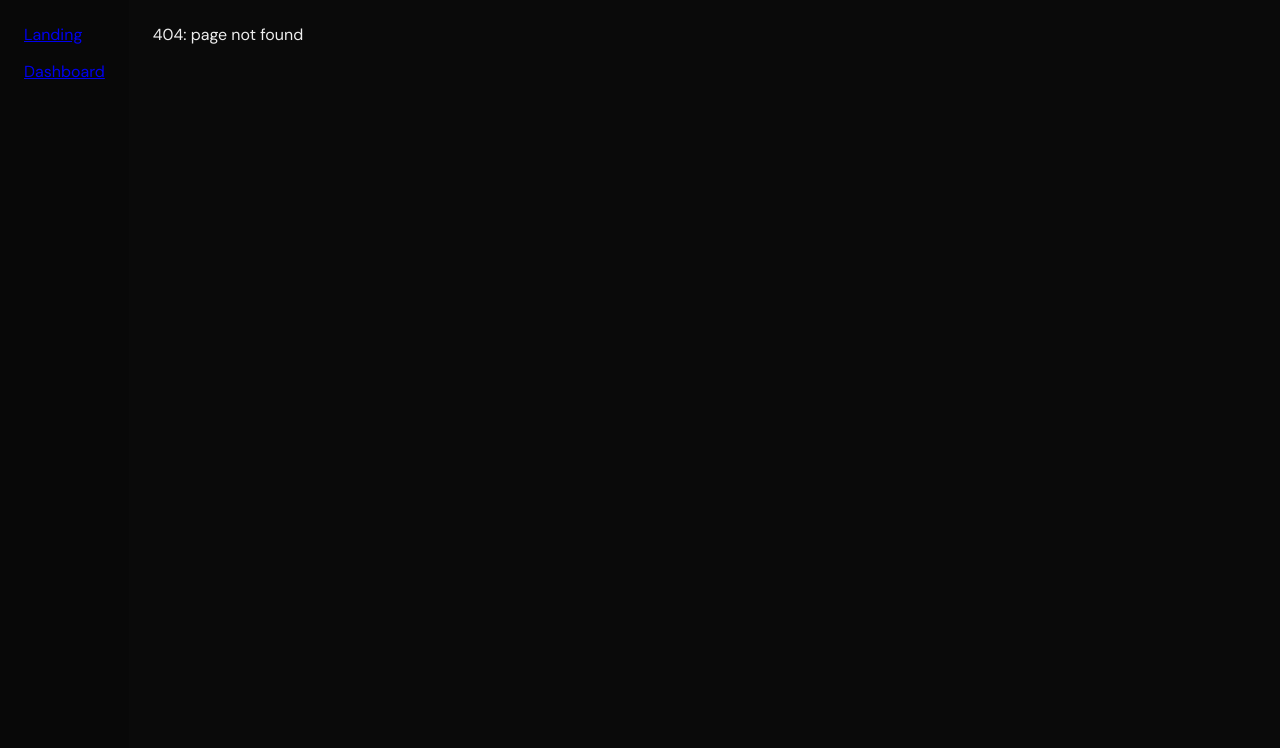
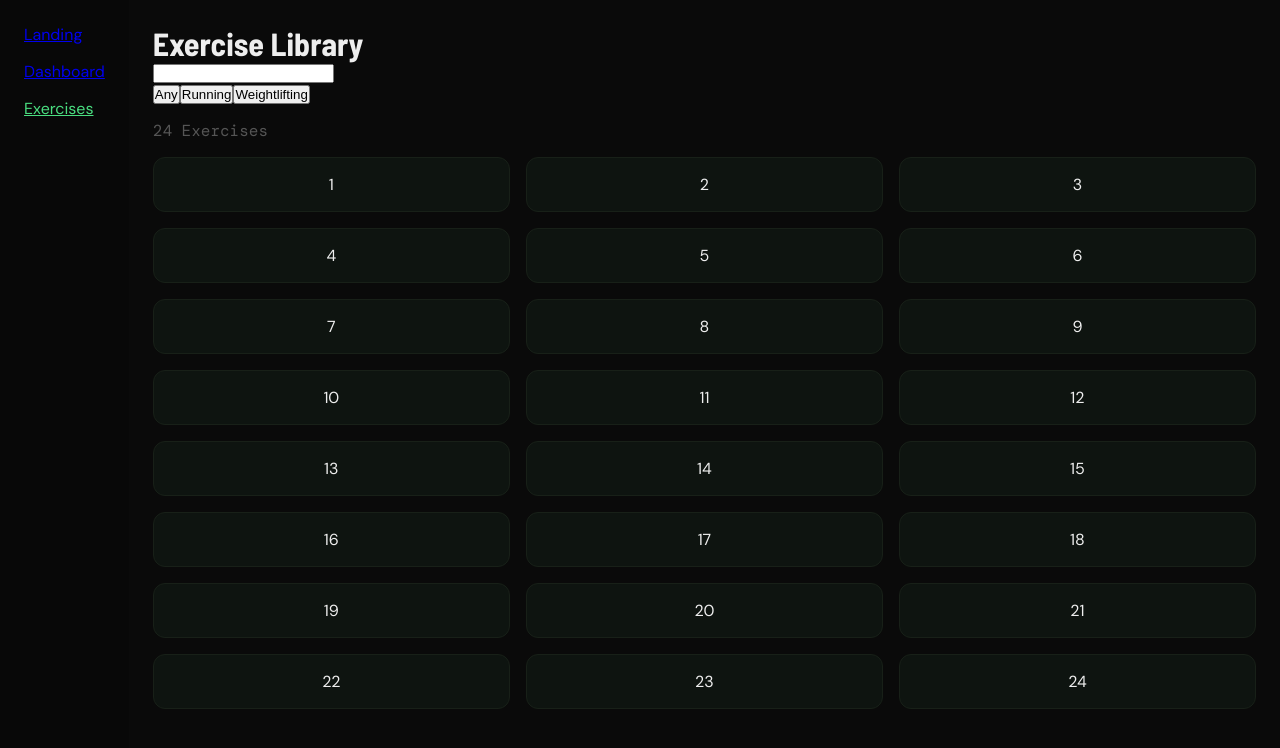
Before and after one commit to WitherMite/exercise-tracker-browser, a React (Vite) app: page /exercises in a window 1280 px wide. Before the commit this address had no page. Shown: the top 748 px of the page. Built offline with nearby package versions, Linux system fonts and the light colour scheme; a web font is replaced by a local one.

Commit message:
Create structure of exercise list

```diff
--- a/src/components/navbar/Navbar.module.css
+++ b/src/components/navbar/Navbar.module.css
@@ -23,7 +23,7 @@
         position: fixed;
         bottom: 0;
         width: 100svw;
-        min-width: min-content;
+        min-width: 100%;
     }
 
     .navTrack,
--- a/src/components/navbar/Navbar.tsx
+++ b/src/components/navbar/Navbar.tsx
@@ -9,6 +9,10 @@ const links = [
     {
         path: "/home",
         childNode: "Dashboard",
+    },
+    {
+        path: "/exercises",
+        childNode: "Exercises",
     },
 ] as const;
 
--- /dev/null
+++ b/src/components/search-header/SearchHeader.tsx
@@ -0,0 +1,38 @@
+import style from "./SearchHeader.module.css";
+
+interface Props {
+    className: string;
+    label: string;
+    categories: {
+        id: number;
+        name: string;
+    }[];
+}
+
+// todo: Make a good ux for searching and narrowing by category
+export default function SearchHeader({ className, label, categories }: Props) {
+    return (
+        <header className={className}>
+            <h1>{label}</h1>
+            <form action="">
+                <input
+                    type="search"
+                    name="q"
+                    id="exercise_search"
+                    className={style.searchbar}
+                />
+                <div>
+                    {categories.map((category) => (
+                        <button
+                            type="button"
+                            key={category.id}
+                            className={style.categoryBtn}
+                        >
+                            {category.name}
+                        </button>
+                    ))}
+                </div>
+            </form>
+        </header>
+    );
+}
--- a/src/router.tsx
+++ b/src/router.tsx
@@ -1,7 +1,8 @@
 import { createBrowserRouter } from "react-router";
-import Landing from "./views/landing/Landing";
 import PageNotFound from "./errors/PageNotFound";
 import Dashboard from "./views/dashboard/Dashboard";
+import Exercises from "./views/exercises/Exercises";
+import Landing from "./views/landing/Landing";
 import App from "./App";
 
 const router = createBrowserRouter([
@@ -22,6 +23,14 @@ const router = createBrowserRouter([
             </App>
         ),
     },
+    {
+        path: "/exercises",
+        element: (
+            <App>
+                <Exercises />
+            </App>
+        ),
+    },
 ]);
 
 export default router;
--- /dev/null
+++ b/src/views/exercises/Exercises.module.css
@@ -0,0 +1,15 @@
+.searchHeader,
+.exerciseCount {
+    margin-bottom: 1rem;
+}
+
+.exerciseCount {
+    font-family: var(--font-mono);
+    color: var(--font-color-muted);
+}
+
+.cardGrid {
+    display: grid;
+    grid-template-columns: repeat(auto-fill, minmax(300px, 1fr));
+    gap: 1rem;
+}
--- /dev/null
+++ b/src/views/exercises/Exercises.tsx
@@ -0,0 +1,38 @@
+import type { ReactNode } from "react";
+import Card from "../../components/card/Card";
+import SearchHeader from "../../components/search-header/SearchHeader";
+import style from "./Exercises.module.css";
+
+const categories = [
+    { id: 0, name: "Any" },
+    { id: 1, name: "Running" },
+    { id: 2, name: "Weightlifting" },
+];
+
+export default function Exercises() {
+    return (
+        <>
+            <SearchHeader
+                label="Exercise Library"
+                categories={categories}
+                className={style.searchHeader}
+            />
+            <main>
+                <p className={style.exerciseCount}>24 Exercises</p>
+                <div className={style.cardGrid}>{placeholderCards(24)}</div>
+            </main>
+        </>
+    );
+}
+
+function placeholderCards(count: number) {
+    const cards: ReactNode[] = [];
+    for (let i = 0; i < count; i++) {
+        cards.push(
+            <Card key={i}>
+                <div>{i + 1}</div>
+            </Card>,
+        );
+    }
+    return cards;
+}
```
Also changed, not shown: src/components/search-header/SearchHeader.module.css (added).
